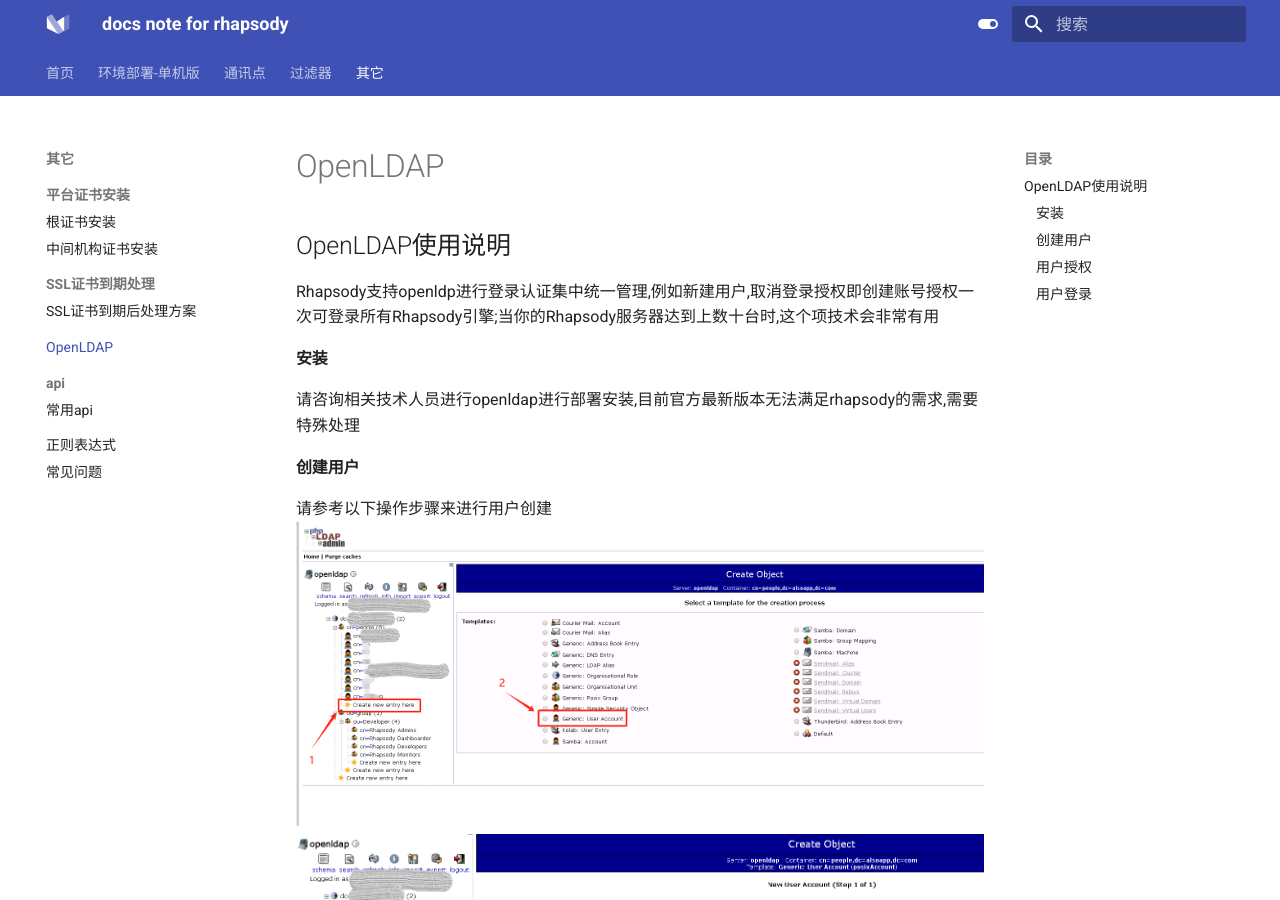
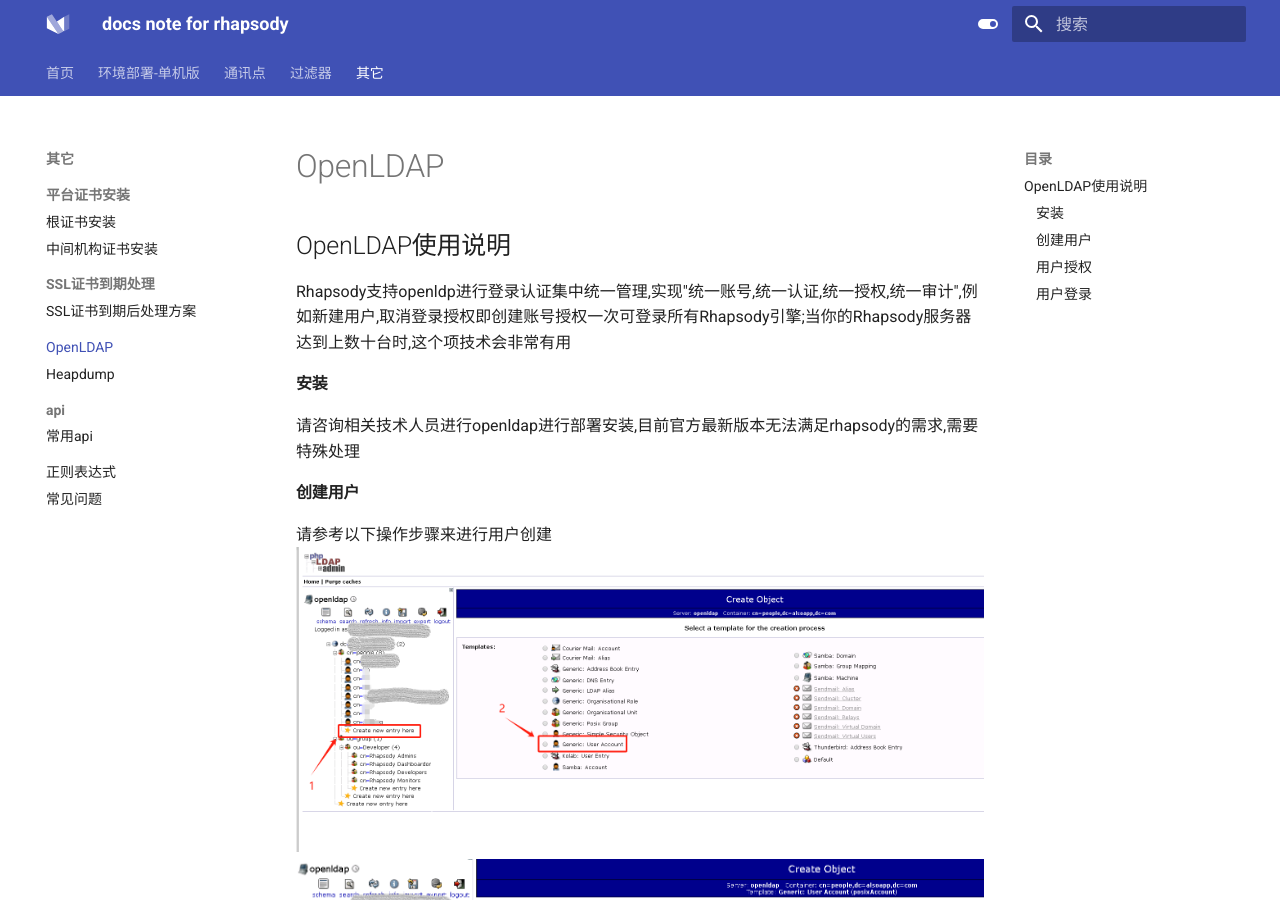
Before and after one commit to liaozhimingandy/demo, an MkDocs documentation site: the page built from docs/other/openldap.md, in a window 1280 px wide and 900 px high. Built offline with MkDocs 1.6.1 and Material for MkDocs 9.7.7, drawn with Linux system fonts in a browser that asks for light colours.

Commit message:
docs(core): 补充控制台出现heapdump提示的处理方法
1.补充控制台出现heapdump提示的处理方法
2. 其它bug的修复

```diff
--- a/docs/other/openldap.md
+++ b/docs/other/openldap.md
@@ -1,5 +1,5 @@
 ## OpenLDAP使用说明
-Rhapsody支持openldp进行登录认证集中统一管理,例如新建用户,取消登录授权即创建账号授权一次可登录所有Rhapsody引擎;当你的Rhapsody服务器达到上数十台时,这个项技术会非常有用
+Rhapsody支持openldp进行登录认证集中统一管理,实现"统一账号,统一认证,统一授权,统一审计",例如新建用户,取消登录授权即创建账号授权一次可登录所有Rhapsody引擎;当你的Rhapsody服务器达到上数十台时,这个项技术会非常有用
 
 #### 安装
 请咨询相关技术人员进行openldap进行部署安装,目前官方最新版本无法满足rhapsody的需求,需要特殊处理
--- a/mkdocs.yml
+++ b/mkdocs.yml
@@ -155,6 +155,7 @@
   - SSL证书到期处理:
     - SSL证书到期后处理方案: other/https-ssl.md
   - OpenLDAP: other/openldap.md
+  - Heapdump: other/heapdump-warning.md
   - api:
     - 常用api: other/api.md
   - 正则表达式: filter/regexp.md
```
Also changed, not shown: docs/other/heapdump-warning.md (added, +9 -0 lines), docs/assets/images/heapdump-warning.png (added).
